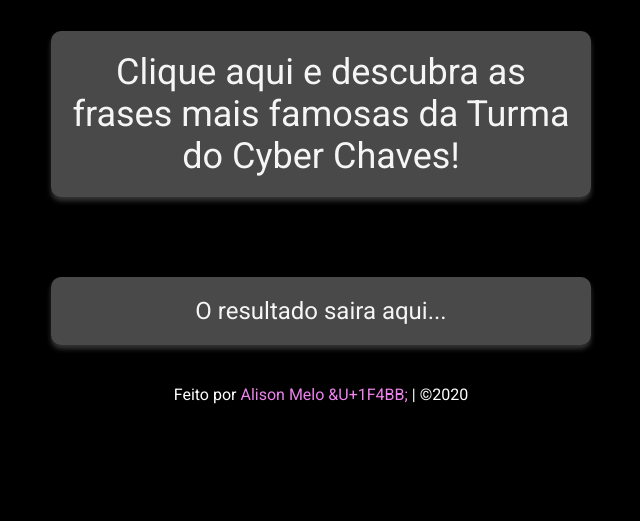
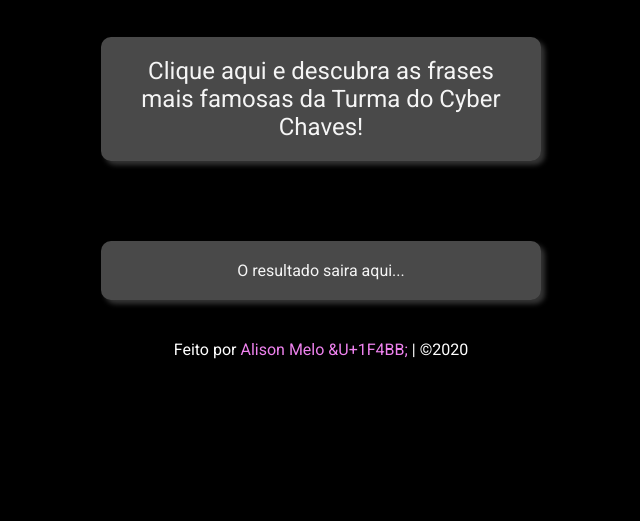
Before and after one commit to alisonmelo/Gerador-de-mensagens, a plain HTML site: page index.html in a window 1280 px wide. Shown: the part 279-800 px from the top of the page, without its empty margins (319-959 px from the left). Drawn offline with Linux system fonts and the light colour scheme.

Commit message:
Update style.css

```diff
--- a/style.css
+++ b/style.css
@@ -4,8 +4,11 @@
     padding: 0;
 }
 
+body {
+    background: rgb(0, 0, 0);
+}
+
 .container {
-    background: rgb(0, 0, 0);
     height: 100vh;
     width: 100vw;
     display: flex;
@@ -15,6 +18,7 @@
 }
 
 .div {
+    width: 400px;
     color: whitesmoke;
     border-radius: 10px;
     padding: 20px;
@@ -24,15 +28,9 @@
     justify-content: center;
     flex-direction: column;
     text-align: center;
-    font-size: 1.5em;
+    font-size: 1rem;
     background: rgba(231, 231, 231, 0.315);
-    box-shadow: 0px 4px 5px rgba(255, 255, 255, 0.205);
-}
-
-@media (min-width: 550px) {
-    .div {
-        width: 500px;
-    }
+    box-shadow: 4px 4px 5px rgba(255, 255, 255, 0.205);
 }
 
 .name {
@@ -59,7 +57,6 @@
     margin-bottom: 20px;
     text-align: left;
     font-size: 3.5em;
-    /*  padding-left: 50px; */
 }
 
 .butao {
@@ -72,9 +69,16 @@
 
 .footer {
     color: white;
+    padding-bottom: 40px;
 }
 
 .footer a {
     color: violet;
     text-decoration: none;
 }
+
+@media (max-width: 550px) {
+    .div {
+        width: 300px;
+    }
+}
```
